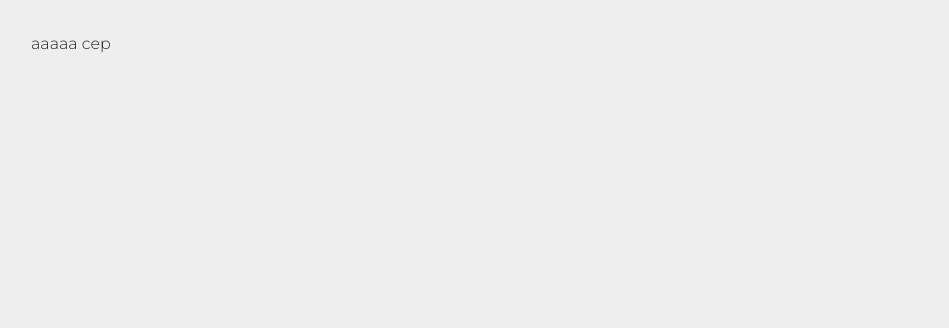
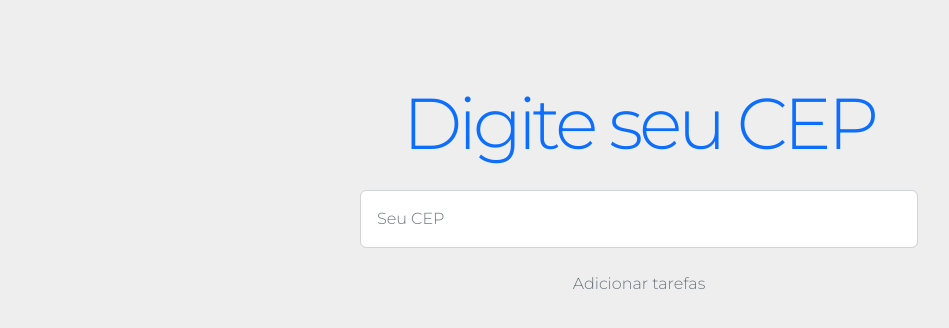
Before and after one commit to reinaldonunes/todo-list-vue, a Vue app: page /cep in a window 1280 px wide. Shown: the top 328 px of the page, without its empty margins (1-950 px from the left). Built offline with nearby package versions, Linux system fonts and the light colour scheme.

Commit message:
Feat: add new route to cep, and router-links to navigate between pages

```diff
--- a/src/views/CepCheck.vue
+++ b/src/views/CepCheck.vue
@@ -1,10 +1,25 @@
 <template>
-  <p>aaaaa cep</p>
+  <section class="cepChecker">
+    <header class="container text-center pt-5 pb-2">
+        <h1 class="fw-normal text-primary h-plus-size">Digite seu CEP</h1>
+        <input
+          type="text"
+          class="form-control p-3 w-50 m-auto mt-4"
+          placeholder="Seu CEP"
+        />
+        <router-link to="/" class="text-decoration-none m-auto d-block text-secondary mt-4" style="width:fit-content">Adicionar tarefas</router-link>
+    </header>
+  </section>
 </template>
 
 <script>
     export default {
-        name: 'CepChecker'
+        name: 'CepChecker',
+        data(){
+          return{
+
+          }
+        }
     }
 </script>
 
--- a/src/views/TaskView.vue
+++ b/src/views/TaskView.vue
@@ -5,6 +5,7 @@
             <InputTask @newTask="addTask"></InputTask>
         </header>
         <TaskList :todoList="tasks"></TaskList>
+        <router-link to="/cep" class="text-decoration-none m-auto d-block text-secondary" style="width:fit-content">Verificar CEP</router-link>
     </div>
 </template>
 
```
